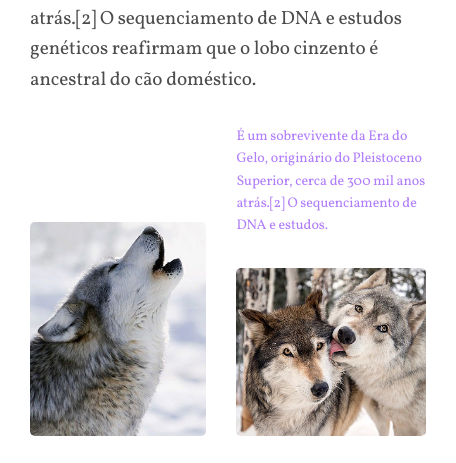
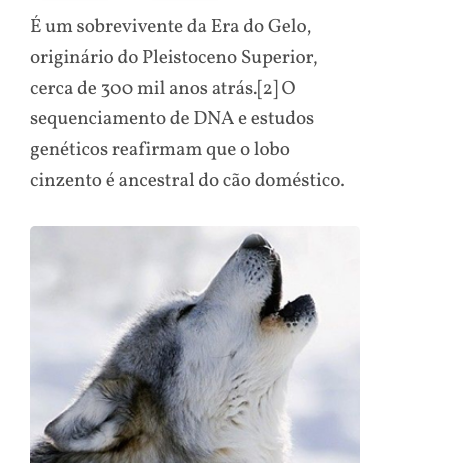
Before and after one commit to hugopedro/projeto-grid-origamid, a plain HTML site: page index.html in a window 390 px wide. Shown: the part 575-1038 px from the top of the page, 456 px wide, since content can reach past the window. Drawn offline with Linux system fonts and the light colour scheme; a script that the page names is missing.

Commit message:
Conteúdo responsivo

```diff
--- a/css/style.css
+++ b/css/style.css
@@ -18,7 +18,7 @@ a {
 }
 
 img {
-  max-width: 100%; /* Controla o tamanho das imagens, diminui de acordo c conteudo */
+  width: 100%; /* Controla o tamanho das imagens, diminui de acordo c conteudo */
   display: block; /* Sem isso as imagens vão ter pixels em branco a mais */
   border-radius: 5px; /* Arredonda */
 }
@@ -228,6 +228,12 @@ img {
   grid-gap: 30px;
 }
 
+@media (max-width: 600px) {
+  .content {
+    grid-template-columns: auto;
+  }
+}
+
 .col-wide {
   grid-column: 1 / -1;
 }
@@ -367,6 +373,7 @@ p {
   espaçamento entre os itens do grid, que no caso são os dois anuncios, vai funcionar
   mesmo quando diminuir a tela. O grid gap não adiciona os px para os lados do grid
   e sim entre os elementos */
+  grid-template-columns: repeat(auto-fit, minmax(150px, 1fr));
 }
 
 /* FOOTER */
```
